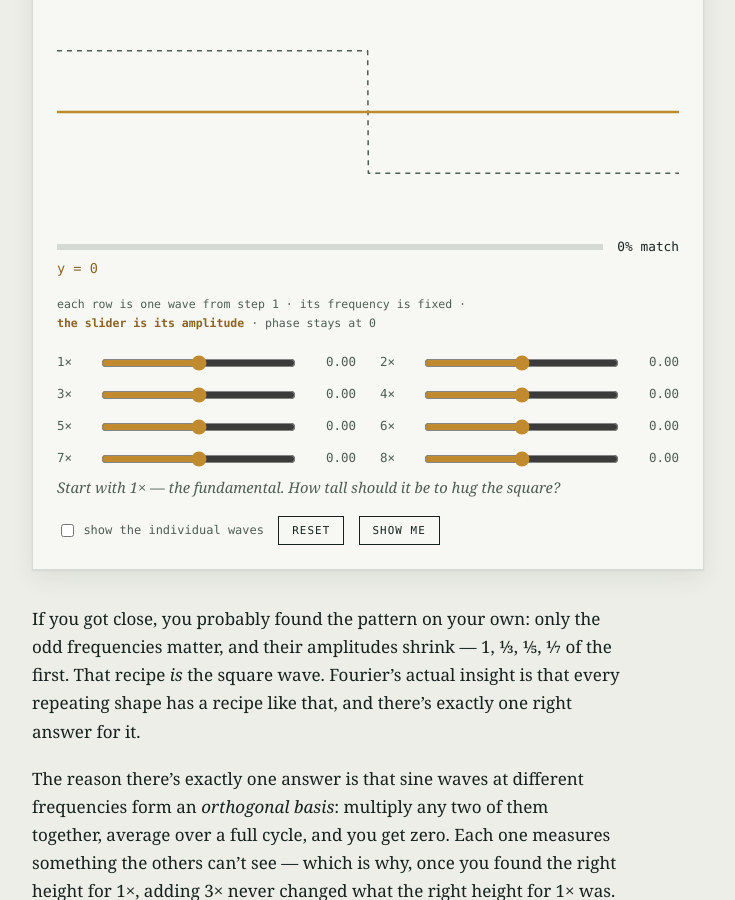
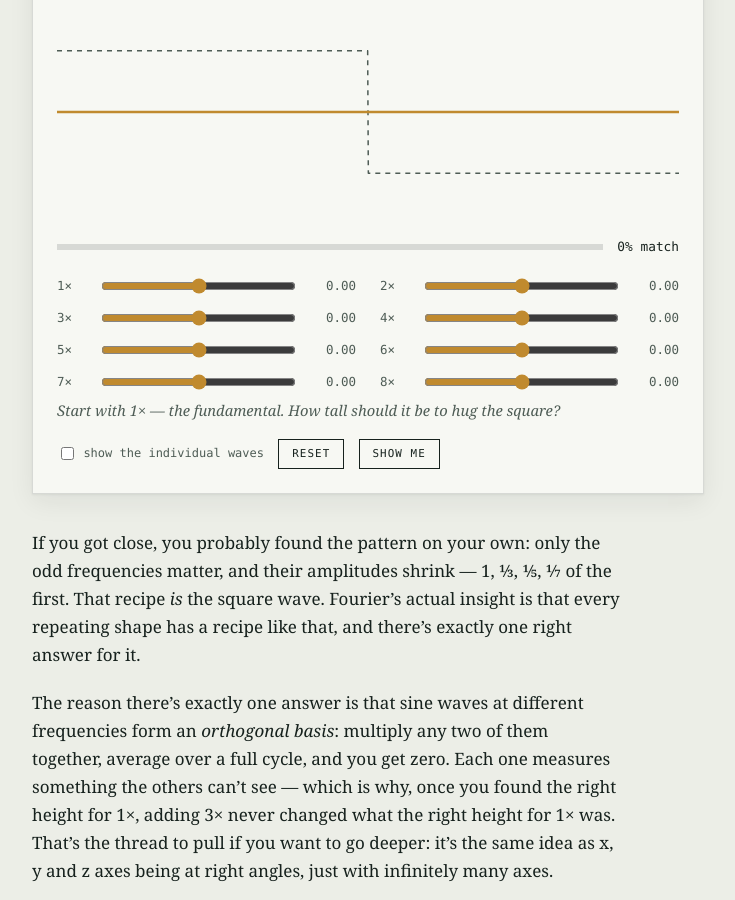
Before and after one commit to tschomay/tschomay.github.io, a Jekyll site: the page built from _posts/2026-10-10-fourier-by-hand.md, in a window 1280 px wide and 900 px high, scrolled down 1496 px. Shown: the whole window, without its empty margins (272-1007 px from the left). Built offline with Jekyll 4.4.1, drawn with Linux system fonts in a browser that asks for light colours.

Commit message:
Fourier post: revert step 2 widget additions, keep the new text
Drops the live equation and legend from the step 2 widget; the intro
and closing copy tying step 2 to step 1 stay.

Co-Authored-By: Claude Opus 5.5 <noreply@anthropic.com>
Claude-Session: https://claude.ai/code/session_012SQDb4FREHbx629LvcNrvt

```diff
--- a/_posts/2026-10-10-fourier-by-hand.md
+++ b/_posts/2026-10-10-fourier-by-hand.md
@@ -32,8 +32,6 @@ Here's the claim that sounds wrong the first time you hear it: add up enough smo
     <span class="fx-meter" aria-hidden="true"><span></span></span>
     <span class="fx-score" aria-live="polite"></span>
   </div>
-  <p class="fx-eq"></p>
-  <p class="fx-legend">each row is one wave from step 1 · its frequency is fixed · <b>the slider is its amplitude</b> · phase stays at 0</p>
   <div class="fx-harmonics"></div>
   <p class="fx-note" aria-live="polite"></p>
   <div class="fx-bar">
--- a/assets/js/fourier.js
+++ b/assets/js/fourier.js
@@ -95,7 +95,6 @@
     const score = root.querySelector(".fx-score");
     const note = root.querySelector(".fx-note");
     const showParts = root.querySelector('[name="parts"]');
-    const eq = root.querySelector(".fx-eq");
     const amps = new Array(N).fill(0);
     const sliders = [];
 
@@ -139,15 +138,6 @@
 
     function draw() {
       sliders.forEach((s, i) => { s.nextElementSibling.textContent = fmt(amps[i]); });
-      // Same notation as step 1, one term per wave in the mix (phase is always 0 here).
-      const terms = [];
-      amps.forEach((a, i) => {
-        if (Math.abs(a) < 0.005) return;
-        // Non-breaking spaces inside a term so a narrow screen only wraps between terms.
-        const term = (Math.abs(a).toFixed(2) + " · sin(2π · " + (i + 1) + "t)").replace(/ /g, "\u00a0");
-        terms.push(terms.length ? (a < 0 ? " − " : " + ") + term : (a < 0 ? "−" : "") + term);
-      });
-      eq.textContent = "y = " + (terms.join("") || "0");
       const c = palette(), g = fit(canvas);
       axis(g, c);
       plot(g, target, 1.7, c.soft, 1.5, [5, 5]);
```
